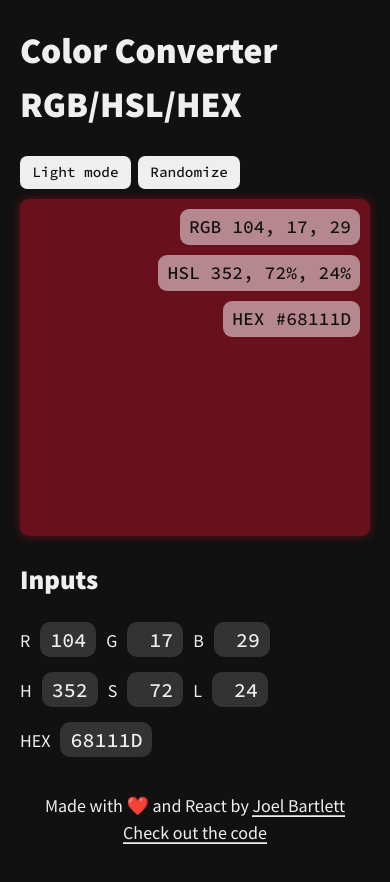
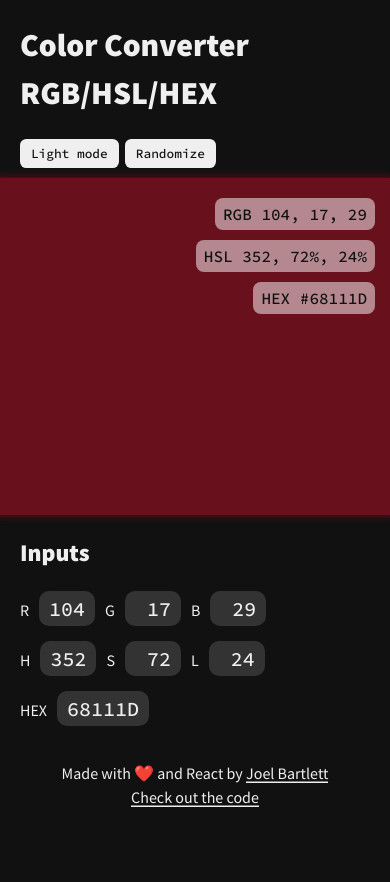
Before and after one commit to murbar/web-color-tool, a React (Create React App) app: page / in a window 390 px wide. Shown: the top 882 px of the page. Built offline with nearby package versions, Linux system fonts and the light colour scheme.

Commit message:
Add responsive styled

```diff
--- a/src/App.jsx
+++ b/src/App.jsx
@@ -1,6 +1,7 @@
 import React, { useState } from 'react';
 import { withRouter } from 'react-router-dom';
 import styled from 'styled-components';
+import media from './styles/media';
 import Preview from './components/Preview';
 import colorConvert from './colorConvert';
 import ThemeSwitch from './components/ThemeSwitch';
@@ -10,6 +11,11 @@ import useDocumentTitle from './hooks/useDocumentTitle';
 
 const AppWrapper = styled.div`
   padding: 0 2rem 3rem;
+  max-width: 100rem;
+  margin: 0 auto;
+  ${media.tablet`
+      padding: 0 4rem 3rem;
+    `}
 `;
 
 const AppHeader = () => {
@@ -17,7 +23,7 @@ const AppHeader = () => {
 };
 
 const Footer = styled.div`
-  padding: 2rem;
+  padding: 2rem 0;
   text-align: center;
 `;
 
--- a/src/components/Preview.jsx
+++ b/src/components/Preview.jsx
@@ -1,12 +1,22 @@
 import React from 'react';
 import styled from 'styled-components';
+import media from '../styles/media';
 import colorConvert from '../colorConvert';
 import ColorValues from './ColorValues';
 import { useSpring, animated } from 'react-spring';
 
 const ColorDisplay = styled(animated.div)`
-  height: 40vh;
+  height: 30vh;
   border-radius: 0.5em;
+  margin: 0 -3rem;
+  padding: 1rem 1.5rem;
+  ${media.tall`
+    height: 40vh;
+  `}
+  ${media.tablet`
+    margin: 0;
+    padding: 1rem 1.5rem;
+  `}
 `;
 
 export default function Preview({ colorValues }) {
--- a/src/styles/global.js
+++ b/src/styles/global.js
@@ -1,4 +1,5 @@
 import { createGlobalStyle } from 'styled-components';
+import media from './media';
 
 export default createGlobalStyle`
   * {
@@ -13,9 +14,12 @@ export default createGlobalStyle`
     color: ${p => p.theme.textColor};
     background: ${p => p.theme.backgroundColor};;
     font-family: 'Source Sans Pro', sans-serif;
-    font-size: 1.8rem;
+    font-size: 1.6rem;
     line-height: 1.5;
     min-height: 100vh;
+    ${media.tablet`
+      font-size: 1.8rem;
+    `}
   }
   a {
     color: inherit;
--- a/src/styles/media.js
+++ b/src/styles/media.js
@@ -7,7 +7,7 @@ const sizes = {
 };
 
 // Iterate through the sizes and create a media template
-export default Object.keys(sizes).reduce((acc, label) => {
+const breakpoints = Object.keys(sizes).reduce((acc, label) => {
   acc[label] = (...args) => css`
     @media (min-width: ${sizes[label] / 16}rem) {
       ${css(...args)}
@@ -15,3 +15,11 @@ export default Object.keys(sizes).reduce((acc, label) => {
   `;
   return acc;
 }, {});
+
+breakpoints.tall = (...args) => css`
+  @media (min-height: 44rem) {
+    ${css(...args)}
+  }
+`;
+
+export default breakpoints;
```
